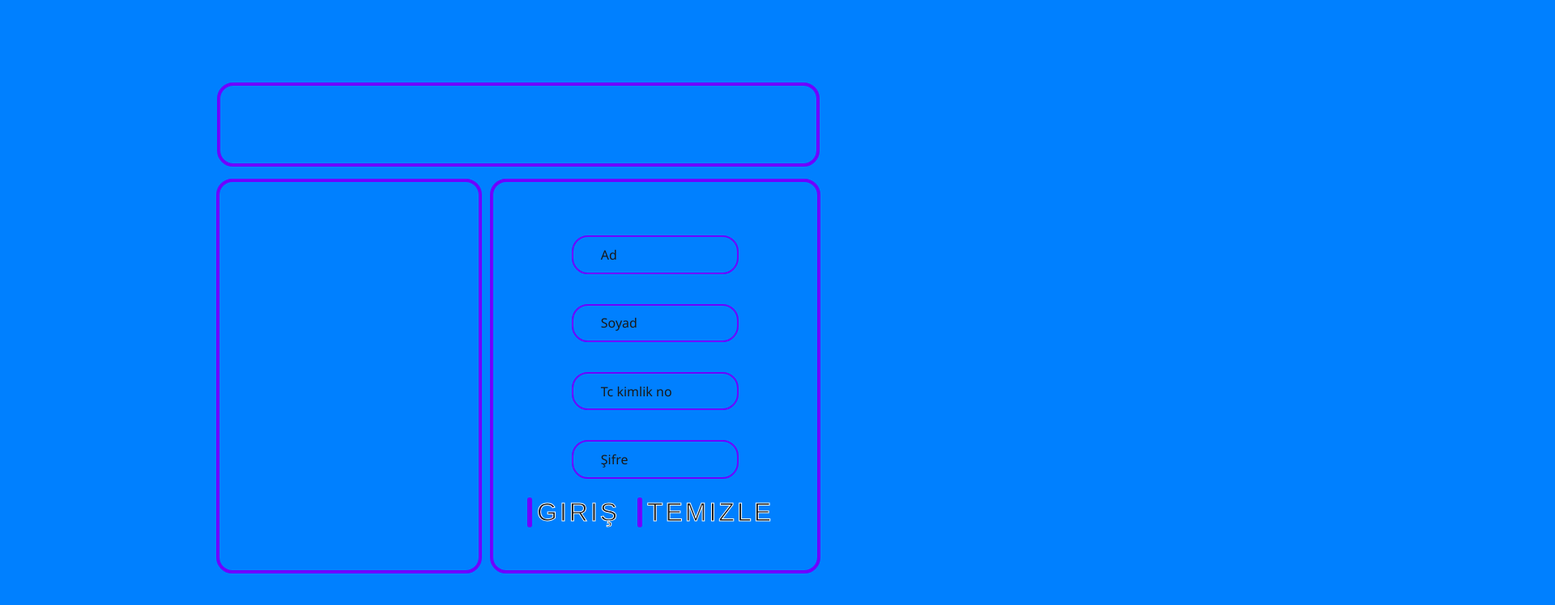
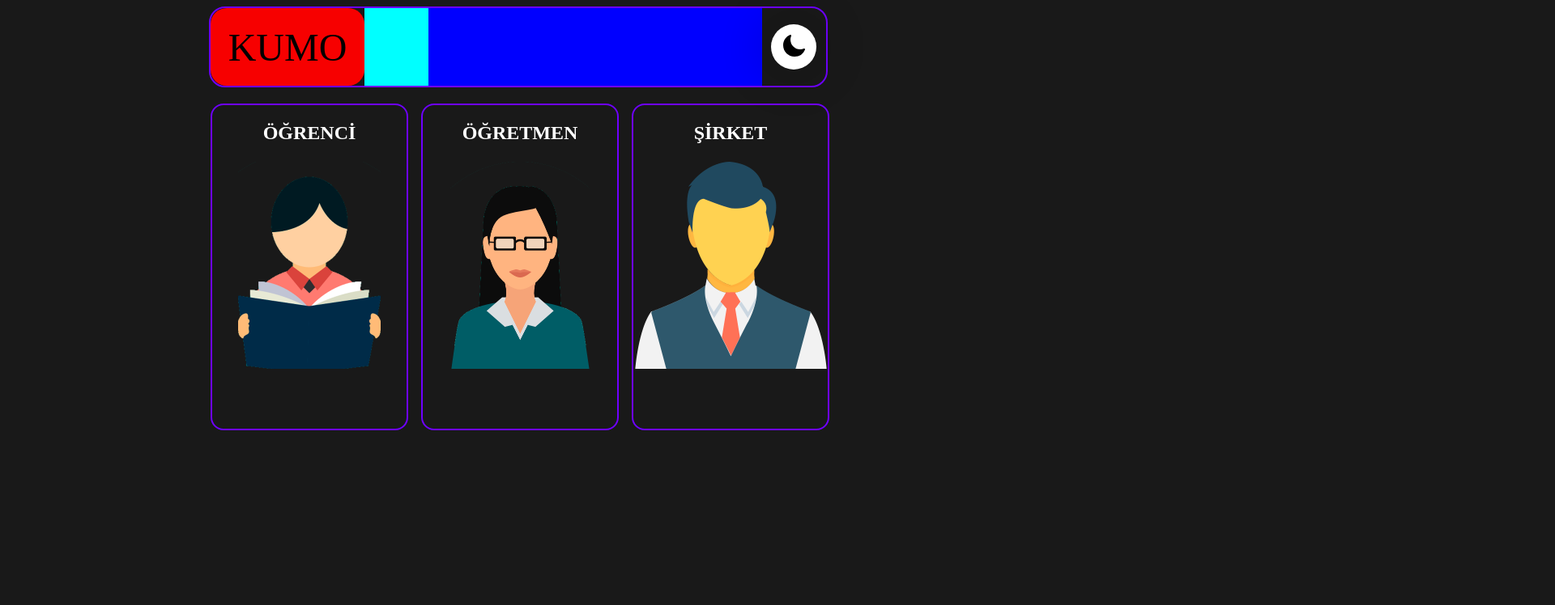
Before and after one commit to MustafaCebeci/STO_ft_Kumo, a website: page html/index.html in a window 1280 px wide. Shown: the top 748 px of the page at 81% size, 1920 px wide, since content can reach past the window. Drawn offline with Linux system fonts and the light colour scheme.

Commit message:
yeni tasarım geldi

```diff
--- a/html/index.html
+++ b/html/index.html
@@ -7,12 +7,41 @@
     <link rel="stylesheet" href="../public/frontend/css/index.css">
 </head>
 <body>
-    <div id="g_panel"></div>
+    <div id="üst_panel">
+        <div id="bizim_logo">KUMO</div>
+        <div id="bosluk"></div>
+        <div id="buttonlar"></div>
+        <div id="gece_gündüz">
+            <!--gece gunduz modu r_button-->
+            <div class="container">
+                <label class="toggle" for="switch">
+                    <input id="switch" class="input" type="checkbox">
+                    <div class="icon icon--moon">
+                        <svg height="32" width="32" fill="currentColor" viewBox="0 0 24 24" xmlns="http://www.w3.org/2000/svg">
+                            <path clip-rule="evenodd" d="M9.528 1.718a.75.75 0 01.162.819A8.97 8.97 0 009 6a9 9 0 009 9 8.97 8.97 0 003.463-.69.75.75 0 01.981.98 10.503 10.503 0 01-9.694 6.46c-5.799 0-10.5-4.701-10.5-10.5 0-4.368 2.667-8.112 6.46-9.694a.75.75 0 01.818.162z" fill-rule="evenodd"></path>
+                        </svg>
+                    </div>
+
+                    <div class="icon icon--sun">
+                        <svg height="32" width="32" fill="currentColor" viewBox="0 0 24 24" xmlns="http://www.w3.org/2000/svg">
+                            <path d="M12 2.25a.75.75 0 01.75.75v2.25a.75.75 0 01-1.5 0V3a.75.75 0 01.75-.75zM7.5 12a4.5 4.5 0 119 0 4.5 4.5 0 01-9 0zM18.894 6.166a.75.75 0 00-1.06-1.06l-1.591 1.59a.75.75 0 101.06 1.061l1.591-1.59zM21.75 12a.75.75 0 01-.75.75h-2.25a.75.75 0 010-1.5H21a.75.75 0 01.75.75zM17.834 18.894a.75.75 0 001.06-1.06l-1.59-1.591a.75.75 0 10-1.061 1.06l1.59 1.591zM12 18a.75.75 0 01.75.75V21a.75.75 0 01-1.5 0v-2.25A.75.75 0 0112 18zM7.758 17.303a.75.75 0 00-1.061-1.06l-1.591 1.59a.75.75 0 001.06 1.061l1.591-1.59zM6 12a.75.75 0 01-.75.75H3a.75.75 0 010-1.5h2.25A.75.75 0 016 12zM6.697 7.757a.75.75 0 001.06-1.06l-1.59-1.591a.75.75 0 00-1.061 1.06l1.59 1.591z"></path>
+                        </svg>
+                    </div>
+                </label>
+            </div>
+              <!--gecegunduz bitti-->
+        </div>
+    </div>
     <div id="d1">
-        <div id="insan"></div>
-        <div id="giris">
-
-            <div class="dd">
+        <!--orenci-->
+        <div class="myCard">
+            <div class="innerCard">
+                <div class="frontSide">
+                    <p class="title">ÖĞRENCİ</p>
+                    <img src="../public/pictures/student.png" alt="" class="resim">
+                    <p></p>
+                </div>
+                <div class="backSide">
                     <div class="inpler">
                         <input type="text" required="" autocomplete="off">
                         <label for="name">Ad</label>
@@ -29,16 +58,71 @@
                         <input type="text" required="" autocomplete="off">
                         <label for="name">Şifre</label>
                     </div>
-                <div id="btn_kabsayici">
-                    <button class="button" data-text="Awesome" id="btn_grs">
-                        <span class="actual-text">&nbsp;giriş&nbsp;</span>
-                        <span aria-hidden="true" class="hover-text">&nbsp;giriş&nbsp;</span>
-                    </button>
-                    <button class="button" data-text="Awesome" id="veri_sil">
-                        <span class="actual-text">&nbsp;temizle&nbsp;</span>
-                        <span aria-hidden="true" class="hover-text">&nbsp;temizle&nbsp;</span>
+                    <button class="btn">
+                        giris
                     </button>
                 </div>
+            </div>
+        </div>
+        <!--oretmen-->
+        <div class="myCard">
+            <div class="innerCard">
+                <div class="frontSide">
+                    <p class="title">ÖĞRETMEN</p>
+                    <img src="../public/pictures/teacher.png" alt="" class="resim">
+                    <p></p>
+                </div>
+                <div class="backSide">
+                    <div class="inpler">
+                        <input type="text" required="" autocomplete="off">
+                        <label for="name">Ad</label>
+                    </div>
+                    <div class="inpler">
+                        <input type="text" required="" autocomplete="off">
+                        <label for="name">Soyad</label>
+                    </div>
+                    <div class="inpler">
+                        <input type="text" required="" autocomplete="off">
+                        <label for="name">Tc kimlik no</label>
+                    </div>
+                    <div class="inpler">
+                        <input type="text" required="" autocomplete="off">
+                        <label for="name">Şifre</label>
+                    </div>
+                    <button class="btn">
+                        giris
+                    </button>
+                </div>
+            </div>
+        </div>
+        <!--sirket-->
+        <div class="myCard">
+            <div class="innerCard">
+                <div class="frontSide">
+                    <p class="title">ŞİRKET</p>
+                    <img src="../public/pictures/businessman.png" alt="" class="resim">
+                    <p></p>
+                </div>
+                <div class="backSide">
+                    <div class="inpler">
+                        <input type="text" required="" autocomplete="off">
+                        <label for="name">Ad</label>
+                    </div>
+                    <div class="inpler">
+                        <input type="text" required="" autocomplete="off">
+                        <label for="name">Soyad</label>
+                    </div>
+                    <div class="inpler">
+                        <input type="text" required="" autocomplete="off">
+                        <label for="name">Tc kimlik no</label>
+                    </div>
+                    <div class="inpler">
+                        <input type="text" required="" autocomplete="off">
+                        <label for="name">Şifre</label>
+                    </div>
+                    <button class="btn">
+                        Giris
+                    </button>
                 </div>
             </div>
         </div>
--- a/public/frontend/css/index.css
+++ b/public/frontend/css/index.css
@@ -1,70 +1,200 @@
-*{
-    color:rgb(25,25,25);
+body{
+  display: flex;
+  justify-content:flex-start;
+  align-items: center;
+  height: 100vh;
+  flex-direction: column;
+  background-color:rgb(25,25,25);
+  overflow: hidden;
+}
+#üst_panel{
+  height: 6rem;
+  width: 47.5rem;
+  border: 2px solid  rgb(111, 0, 255);
   border-radius: 20px;
+  display: flex;
+  justify-content:flex-start;
+  align-items: center;
+  flex-direction: row;
 }
 
-
-body{
+#bizim_logo{
+height: 6rem;
+width: 12rem;
+background-color: rgb(247, 0, 0);
+border-radius: 20px;
 display: flex;
 justify-content: center;
-    align-items:center;
-    height: 100vh;
-    flex-direction: column;
-    background-color: rgb(0, 128, 255);
-    overflow: hidden;
+align-items: center;
+font-size: 3rem;
 }
-#g_panel{
-    height:6rem;
-    width:46rem;
-    border:4px solid rgb(111, 0, 255);
+#bosluk{
+height: 6rem;
+width: 5rem;
+background-color: aqua;
 }
-#d1{
+
+#buttonlar{
+height: 6rem;
+width: 26rem;
+background-color: blue;
 display: flex;
 justify-content: center;
 align-items: center;
 flex-direction: row;
-    margin-top: 10px;
-}
-#insan{
-    margin: 5px;
-    height: 30rem;
-    width: 20rem;
-    border:4px solid rgb(111, 0, 255);
 }
 
-#giris{
-    display: flex;
-    flex-direction: row;
-    justify-content: center;
-    align-items: center;
-    margin: 5px;
-    height: 30rem;
-    width: 25rem;
-    border:4px solid rgb(111, 0, 255);
-}
-.dd{
-    height: 24rem;
-    width: 17rem;
-    margin: 5px;
+#gece_gündüz{
+height: 6rem;
+width: 5rem;
 display: flex;
 justify-content: center;
 align-items: center;
-    flex-direction: column;
 }
-.bilgiler{
-    height: 5rem;
-    width: 13rem;
-    margin-right: 1rem;
-    margin-left: 1rem;
+
+/*gece gündüz*/
+.toggle {
+background-color: #fff;
+width: 56px;
+height: 56px;
+border-radius: 50%;
+display: grid;
+place-items: center;
+cursor: pointer;
+box-shadow: 0 0 50px 20px rgba(0, 0, 0, .1);
+line-height: 1;
+}
+
+.input {
+display: none;
+}
+
+.icon {
+grid-column: 1 / 1;
+grid-row: 1 / 1;
+transition: transform 500ms;
+}
+
+.icon--moon {
+transition-delay: 200ms;
+}
+
+.icon--sun {
+transform: scale(0);
+}
+
+#switch:checked + .icon--moon {
+transform: rotate(360deg) scale(0);
+}
+
+#switch:checked ~ .icon--sun {
+transition-delay: 200ms;
+transform: scale(1) rotate(360deg);
+}
+
+
+#d1{
+  margin-top: 10px;
   display: flex;
   justify-content: center;
   align-items: center;
+  flex-direction: row;
+}
+/*kartlar*/
+.myCard {
+  margin: 10px;
+  background-color: transparent;
+  width: 15rem;
+  height:25rem;
+  perspective: 1000px;
+}
+
+.title {
+  font-size: 1.5em;
+  font-weight: 900;
+  text-align: center;
+  margin: 0;
+}
+
+.innerCard {
+  position: relative;
+  width: 100%;
+  height: 100%;
+  text-align: center;
+  transition: transform 0.8s;
+  transform-style: preserve-3d;
+  cursor: pointer;
+}
+
+.myCard:hover .innerCard {
+  transform: rotateY(180deg);
+}
+
+.frontSide,
+.backSide {
+  position: absolute;
+  display: flex;
   flex-direction: column;
-    font-size: 30px;
+  align-items: center;
+  justify-content: space-evenly;
+  width: 100%;
+  height: 100%;
+  backface-visibility: hidden;
+  border-radius: 1rem;
+  color: white;
+  font-weight: 700;
 }
+
+.frontSide,
+.frontSide::before {
+  border: 2px solid rgb(111, 0, 255);
+}
+
+.backSide,
+.backSide::before {
+  border: 2px solid rgb(111, 0, 255);
+}
+
+.backSide {
+  transform: rotateY(180deg);
+}
+
+.frontSide::before,
+.backSide::before {
+  top: 50%;
+  left: 50%;
+  transform: translate(-500%, -500%);
+  content: '';
+  width: 110%;
+  height: 110%;
+  position: absolute;
+  z-index: -1;
+  border-radius: 1em;
+  filter: blur(20px);
+  animation: animate 5s linear infinite;
+}
+
+@keyframes animate {
+  0% {
+    opacity: 0.3;
+  }
+
+  80% {
+    opacity: 1;
+  }
+
+  100% {
+    opacity: 0.3;
+  }
+}
+
+.resim{
+  height: 16rem;
+}
+
 .inpler{
-    height: 5rem;
-    width: 11rem;
+  height: 3rem;
+  width: 12rem;
   margin-right: 1rem;
   margin-left: 1rem;
   display: flex;
@@ -97,7 +227,7 @@ body{
   margin-left: 0.5em;
   pointer-events: none;
   transition: all 0.3s ease;
-    color:rgb(25,25,25)
+  color: rgb(111, 0, 255);
 }
 
 .inpler :is(input:focus, input:valid)~label {
@@ -105,59 +235,51 @@ body{
   margin: 0em;
   margin-left: 1.3em;
   padding: 0.4em;
-    background-color: rgb(0, 128, 255);
+  background-color: rgb(25, 25, 25);
 }
 
 .inpler :is(input:focus, input:valid) {
-    border-color: rgb(111, 0, 255);
+  border-color: rgb(255, 252, 254);
+}
+/*giris buttonları*/
+.btn {
+  width: 12rem;
+  margin-bottom: 2rem;
+  font-size: 18px;
+  color: #e1e1e1;
+  font-family: inherit;
+  font-weight: 800;
+  cursor: pointer;
+  position: relative;
+  border: none;
+  background: none;
+  text-transform: uppercase;
+  transition-timing-function: cubic-bezier(0.25, 0.8, 0.25, 1);
+  transition-duration: 400ms;
+  transition-property: color;
 }
 
-  #btn_kabsayici{
-    display: flex;
-    flex-direction: row;
+.btn:focus,
+.btn:hover {
+  color: #fff;
 }
 
-
-/* === removing default button style ===*/
-.button {
-    margin: 5px;
-    height: auto;
-    background: transparent;
-    padding: 0;
-    border: none;
-    cursor: pointer;
+.btn:focus:after,
+.btn:hover:after {
+  width: 100%;
+  left: 0%;
 }
 
-  /* button styling */
-  .button {
-    --border-right: 6px;
-    --text-stroke-color: rgb(255, 255, 255);
-    --animation-color:  rgb(111, 0, 255);
-    --fs-size: 2em;
-    letter-spacing: 3px;
-    text-decoration: none;
-    font-size: var(--fs-size);
-    font-family: "Arial";
-    position: relative;
-    text-transform: uppercase;
-    color: transparent;
-    -webkit-text-stroke: 1px var(--text-stroke-color);
+.btn:after {
+  content: "";
+  pointer-events: none;
+  bottom: -2px;
+  left: 50%;
+  position: absolute;
+  width: 0%;
+  height: 2px;
+  background-color: #fff;
+  transition-timing-function: cubic-bezier(0.25, 0.8, 0.25, 1);
+  transition-duration: 400ms;
+  transition-property: width, left;
 }
-  /* this is the text, when you hover on button */
-  .hover-text {
-    position: absolute;
-    box-sizing: border-box;
-    content: attr(data-text);
-    color: var(--animation-color);
-    width: 0%;
-    inset: 0;
-    border-right: var(--border-right) solid var(--animation-color);
-    overflow: hidden;
-    transition: 0.5s;
-    -webkit-text-stroke: 1px var(--animation-color);
-  }
-  /* hover */
-  .button:hover .hover-text {
-    width: 100%;
-    filter: drop-shadow(0 0 23px var(--animation-color))
-  }
```
Lines whose indentation alone changed are shown as unchanged.
